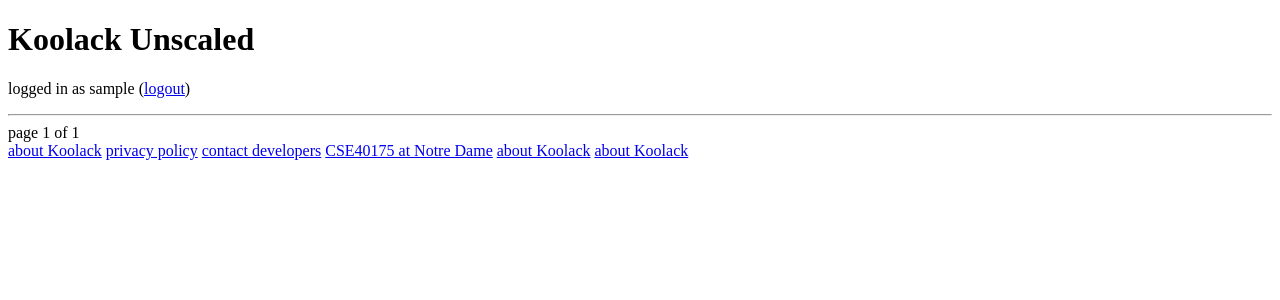
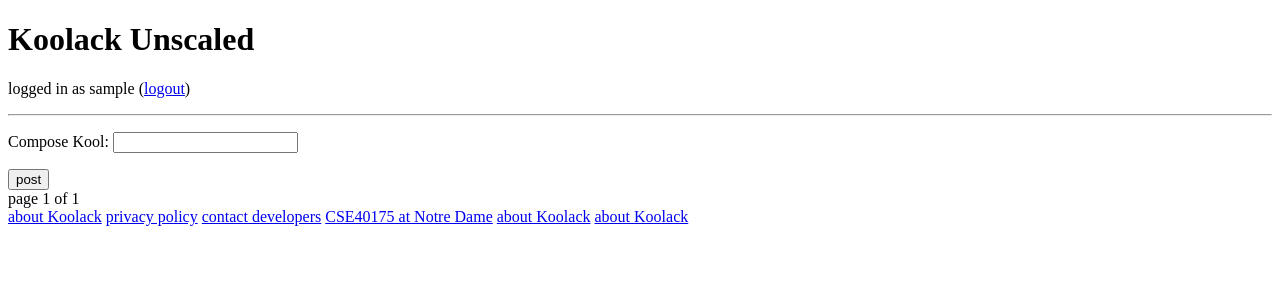
Before and after one commit to jrichelsen/koolack_unscaled, a Django app: page /timeline in a window 1280 px wide. Shown: the top 300 px of the page. Run offline with Django 3.2, Linux system fonts and the light colour scheme; the visitor is signed in with stand-in values (Sample User, id 1); data comes from the database, SQL or seed files in the repository; data that the repository does not hold is empty; parts of the project's set-up code (start-up, migrations or seed data) failed here and were passed over.

Commit message:
Implement Kool creation on timeline

```diff
--- a/koolack_unscaled/forms.py
+++ b/koolack_unscaled/forms.py
@@ -1,5 +1,8 @@
 from django import forms
 from django.contrib.auth.forms import UserCreationForm
+from django.forms import ModelForm
+
+from .models import Kool
 
 class RegisterForm(UserCreationForm):
     username = forms.RegexField(
@@ -8,3 +11,11 @@ class RegisterForm(UserCreationForm):
         regex=r'^\w+$',
         help_text='Required. 30 characters or fewer. Letters, digits, and _ only.',
         error_message='This value must contain only letters, numbers, and underscores.')
+
+class KoolForm(ModelForm):
+    class Meta:
+        model = Kool
+        fields = ['content']
+        labels = {
+            'content' : 'Compose Kool',
+        }
--- a/koolack_unscaled/templates/koolack_unscaled/timeline.html
+++ b/koolack_unscaled/templates/koolack_unscaled/timeline.html
@@ -3,6 +3,12 @@
 {% block titleprepend %}Timeline - {% endblock titleprepend %}
 
 {% block content %}
+<form method="post" action="">
+    {% csrf_token %}
+    {{ form.as_p }}
+    <input type="submit" value="post">
+</form>
+
 {% with unfollow_button=True %}
 {% for kool in page_obj %}
     {% include 'koolack_unscaled/kool.html' %}
--- a/koolack_unscaled/views.py
+++ b/koolack_unscaled/views.py
@@ -9,6 +9,7 @@ from django.contrib.auth.models import User
 from django.contrib.auth.decorators import login_required
 
 from .models import Profile, Kool
+from .forms import KoolForm
 
 class IndexView(TemplateView):
     template_name = 'koolack_unscaled/index.html'
@@ -33,6 +34,19 @@ class TimelineView(SingleObjectMixin, ListView):
 
     def get_queryset(self):
         return Kool.objects.filter(author__profile__followed_by=self.object.profile)
+
+    def get_context_data(self, **kwargs):
+        context = super(TimelineView, self).get_context_data(**kwargs)
+        context['form'] = KoolForm()
+        return context
+
+    def post(self, request, *args, **kwargs):
+        kool_form = KoolForm(data=request.POST)
+        if kool_form.is_valid():
+            kool = kool_form.save(commit=False)
+            kool.author = request.user
+            kool.save()
+        return HttpResponseRedirect('/timeline')
 
 class UserView(SingleObjectMixin, ListView):
     slug_url_kwarg = 'username'
```
